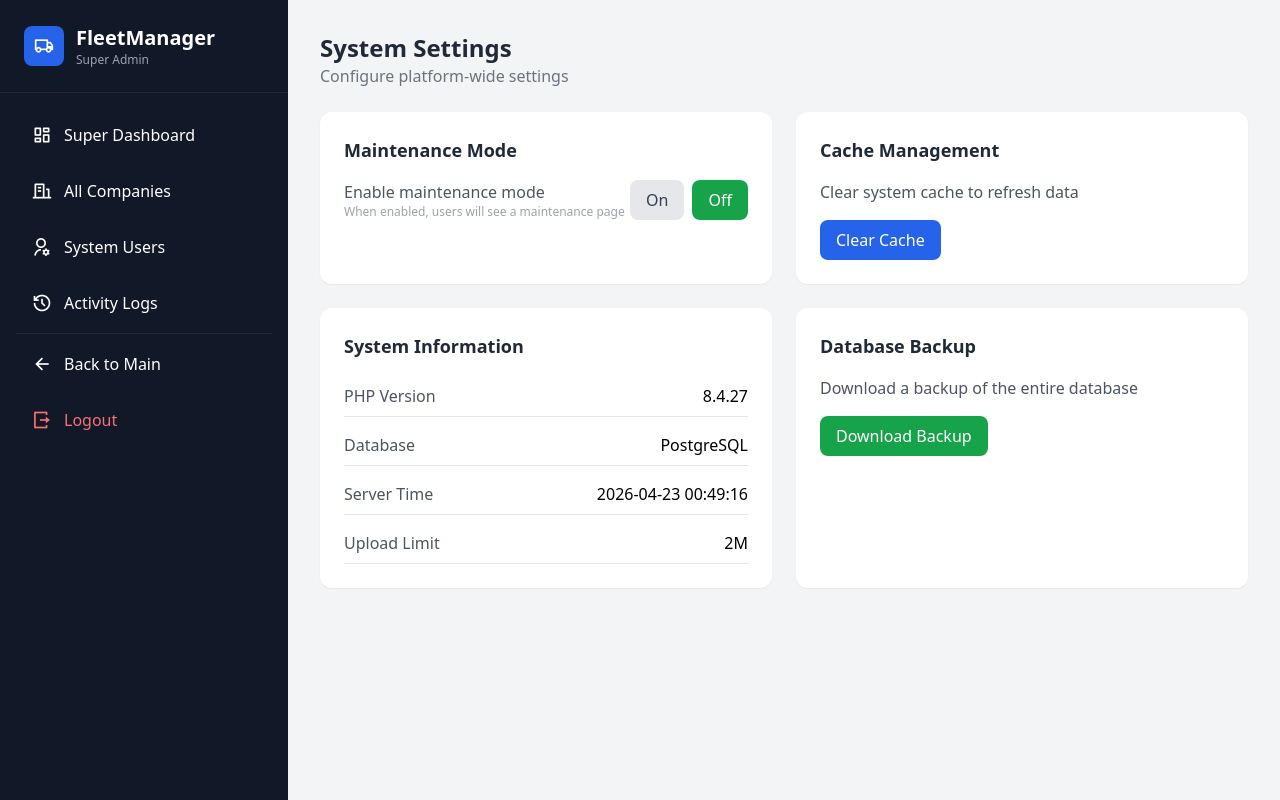
After one commit to AYOUBELBA/school_project, a PHP site: page /pages/super_admin/system_settings.php in a window 1280 px wide. The commit adds this page. Run offline with PHP 8.4, Linux system fonts and the light colour scheme; the visitor is signed in with stand-in values (Sample User, id 1); tables that the repository leaves empty or names only in its code hold one stand-in row (values such as "Sample post"); some libraries are stand-ins or nearby versions.

Commit message:
enhanced superadmin dashboard and seetings + db backup

```diff
--- /dev/null
+++ b/pages/super_admin/system_settings.php
@@ -0,0 +1,140 @@
+<?php
+require_once '../../includes/check_auth.php';
+
+if($_SESSION['user_role'] !== 'super_admin') {
+    header("Location: ../dashboard.php");
+    exit();
+}
+
+$message = '';
+$error = '';
+
+// Handle settings update
+if($_SERVER['REQUEST_METHOD'] === 'POST') {
+    if(isset($_POST['action'])) {
+        if($_POST['action'] === 'clear_cache') {
+            // Clear session cache
+            $_SESSION['flash_success'] = "Cache cleared successfully!";
+            header("Location: system_settings.php");
+            exit();
+        }
+
+        if($_POST['action'] === 'maintenance_mode') {
+            $mode = $_POST['maintenance_mode'];
+            // Store in a config file or database
+            file_put_contents('../../config/maintenance.txt', $mode);
+            $_SESSION['flash_success'] = "Maintenance mode " . ($mode === 'on' ? 'enabled' : 'disabled');
+            header("Location: system_settings.php");
+            exit();
+        }
+    }
+}
+
+$flash_success = $_SESSION['flash_success'] ?? '';
+$flash_error = $_SESSION['flash_error'] ?? '';
+unset($_SESSION['flash_success'], $_SESSION['flash_error']);
+
+$maintenance_mode = file_exists('../../config/maintenance.txt') ? file_get_contents('../../config/maintenance.txt') : 'off';
+?>
+
+<!DOCTYPE html>
+<html lang="en">
+<head>
+    <meta charset="UTF-8">
+    <meta name="viewport" content="width=device-width, initial-scale=1.0">
+    <title>System Settings | Super Admin</title>
+    <script src="https://cdn.tailwindcss.com"></script>
+    <link href="https://cdn.jsdelivr.net/npm/remixicon@4.2.0/fonts/remixicon.css" rel="stylesheet">
+</head>
+<body class="bg-gray-100">
+
+<?php include '../../includes/super_admin_sidebar.php'; ?>
+
+<main class="ml-72 p-8">
+    <div class="mb-6">
+        <h1 class="text-2xl font-bold text-gray-800">System Settings</h1>
+        <p class="text-gray-500">Configure platform-wide settings</p>
+    </div>
+
+    <?php if($flash_success): ?>
+    <div class="mb-6 p-4 bg-green-100 border border-green-400 text-green-700 rounded-lg"><?php echo $flash_success; ?></div>
+    <?php endif; ?>
+
+    <div class="grid grid-cols-1 lg:grid-cols-2 gap-6">
+        <!-- Maintenance Mode -->
+        <div class="bg-white rounded-xl shadow-sm p-6">
+            <h3 class="text-lg font-semibold text-gray-800 mb-4">Maintenance Mode</h3>
+            <form method="POST">
+                <input type="hidden" name="action" value="maintenance_mode">
+                <div class="flex items-center justify-between">
+                    <div>
+                        <p class="text-gray-600">Enable maintenance mode</p>
+                        <p class="text-xs text-gray-400">When enabled, users will see a maintenance page</p>
+                    </div>
+                    <div class="flex gap-2">
+                        <button type="submit" name="maintenance_mode" value="on" class="px-4 py-2 rounded-lg <?php echo $maintenance_mode === 'on' ? 'bg-red-600 text-white' : 'bg-gray-200 text-gray-700'; ?>">
+                            On
+                        </button>
+                        <button type="submit" name="maintenance_mode" value="off" class="px-4 py-2 rounded-lg <?php echo $maintenance_mode === 'off' ? 'bg-green-600 text-white' : 'bg-gray-200 text-gray-700'; ?>">
+                            Off
+                        </button>
+                    </div>
+                </div>
+            </form>
+        </div>
+
+        <!-- Cache Management -->
+        <div class="bg-white rounded-xl shadow-sm p-6">
+            <h3 class="text-lg font-semibold text-gray-800 mb-4">Cache Management</h3>
+            <form method="POST">
+                <input type="hidden" name="action" value="clear_cache">
+                <p class="text-gray-600 mb-4">Clear system cache to refresh data</p>
+                <button type="submit" class="bg-blue-600 text-white px-4 py-2 rounded-lg hover:bg-blue-700">
+                    Clear Cache
+                </button>
+            </form>
+        </div>
+
+        <!-- System Info -->
+        <div class="bg-white rounded-xl shadow-sm p-6">
+            <h3 class="text-lg font-semibold text-gray-800 mb-4">System Information</h3>
+            <div class="space-y-2">
+                <div class="flex justify-between py-2 border-b">
+                    <span class="text-gray-600">PHP Version</span>
+                    <span class="font-medium"><?php echo phpversion(); ?></span>
+                </div>
+                <div class="flex justify-between py-2 border-b">
+                    <span class="text-gray-600">Database</span>
+                    <span class="font-medium">PostgreSQL</span>
+                </div>
+                <div class="flex justify-between py-2 border-b">
+                    <span class="text-gray-600">Server Time</span>
+                    <span class="font-medium"><?php echo date('Y-m-d H:i:s'); ?></span>
+                </div>
+                <div class="flex justify-between py-2 border-b">
+                    <span class="text-gray-600">Upload Limit</span>
+                    <span class="font-medium"><?php echo ini_get('upload_max_filesize'); ?></span>
+                </div>
+            </div>
+        </div>
+
+        <!-- Database Backup -->
+        <div class="bg-white rounded-xl shadow-sm p-6">
+            <h3 class="text-lg font-semibold text-gray-800 mb-4">Database Backup</h3>
+            <p class="text-gray-600 mb-4">Download a backup of the entire database</p>
+            <button onclick="backupDatabase()" class="bg-green-600 text-white px-4 py-2 rounded-lg hover:bg-green-700">
+                Download Backup
+            </button>
+        </div>
+    </div>
+</main>
+
+<script>
+function backupDatabase() {
+    if(confirm('Download database backup? This may take a moment.')) {
+        window.location.href = '../../api/backup_database.php';
+    }
+}
+</script>
+</body>
+</html>
```
Also changed, not shown: api/backup_database.php (added, +38 -0 lines), pages/super_admin/dashboard.php (+59 -29 lines).
